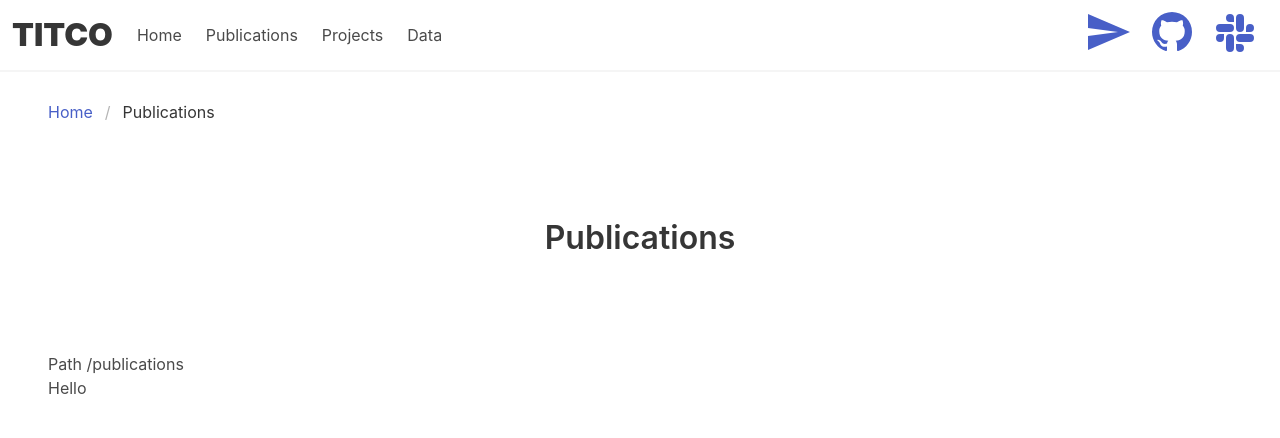
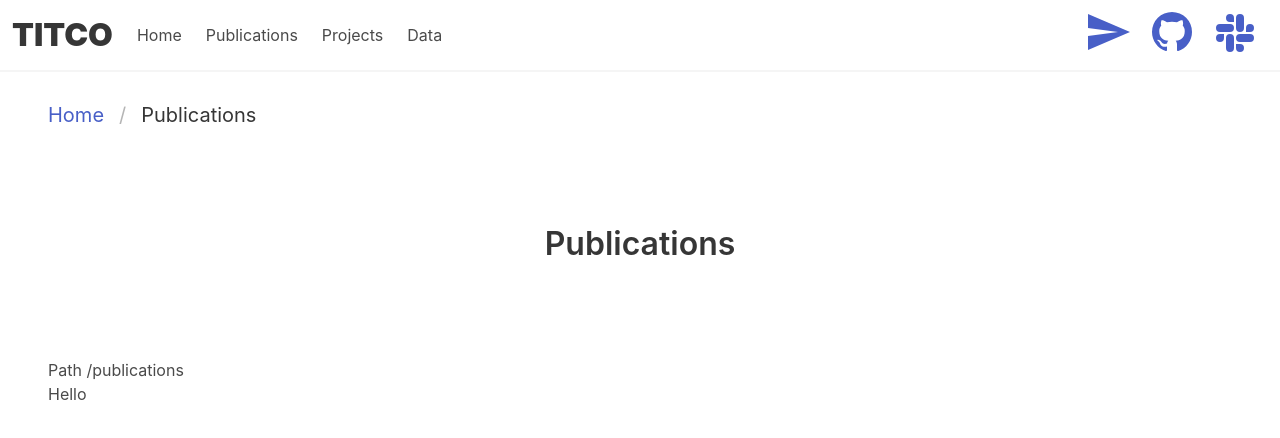
Before and after one commit to martingerdin/titco.org, a Next.js app: page /publications in a window 1280 px wide. Shown: the top 438 px of the page. Built offline with nearby package versions, Linux system fonts and the light colour scheme.

Commit message:
Change breadcrumb size

```diff
--- a/components/Layout.tsx
+++ b/components/Layout.tsx
@@ -20,7 +20,7 @@ export default function Layout({children, title = "Title"}: layoutProps) {
     <>
 	<Navbar />
 	<section className="section">
-	    <nav className="breadcrumb" aria-label="breadcrumbs">
+	    <nav className="breadcrumb is-medium" aria-label="breadcrumbs">
 		<ul>
 		    <li><Link href="/"><a>Home</a></Link></li>
 		    <li className="is-active"><Link href={pathname}><a>{pagename}</a></Link></li>
@@ -28,9 +28,9 @@ export default function Layout({children, title = "Title"}: layoutProps) {
 	    </nav>
 	</section>
 	<section className="section">
-		<div className="container has-text-centered">
-		    <h1 className="title">{title}</h1>
-		</div>
+	    <div className="container has-text-centered">
+		<h1 className="title">{title}</h1>
+	    </div>
 	</section>
 	<section className="section">
 	    <p>Path {pathname}</p>
```
